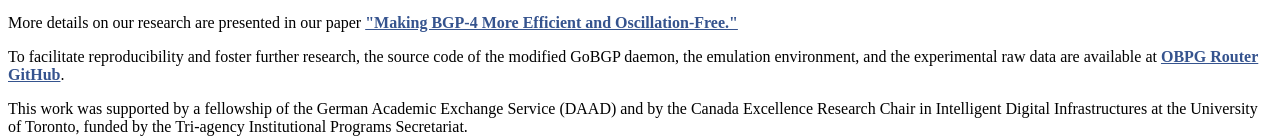
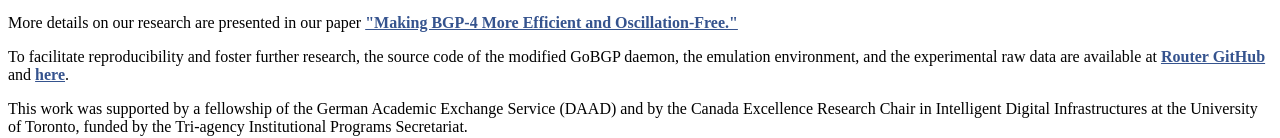
Before and after one commit to cenit-uoft/outreach, a Next.js app: page /technology/router in a window 1280 px wide. Shown: the part 431-569 px from the top of the page. Built offline with nearby package versions, Linux system fonts and the light colour scheme; no server answers.

Commit message:
adding github links for gobgp

```diff
--- a/pages/technology/router.mdx
+++ b/pages/technology/router.mdx
@@ -41,7 +41,10 @@ and from one-dimensional ranking to richer routing algebras.
 More details on our research are presented in our paper <a href="https://doi.org/10.23919/IFIPNetworking70592.2026.11578986" target="_blank" rel="noopener noreferrer" className="font-bold text-[#35538E] hover:underline">"Making BGP-4 More Efficient and Oscillation-Free."</a>
 
 To facilitate reproducibility and foster further research, the source code of the modified GoBGP daemon,
-the emulation environment, and the experimental raw data are available at <a href="" target="_blank" rel="noopener noreferrer" className="font-bold text-[#35538E] hover:underline">OBPG Router GitHub</a>.
+the emulation environment, and the experimental raw data are available at
+<a href="https://github.com/Stinktopf/gobgp" target="_blank" rel="noopener noreferrer" className="font-bold text-[#35538E] hover:underline">Router GitHub</a>
+and
+<a href="https://github.com/Stinktopf/gobgp/tree/master/vis" target="_blank" rel="noopener noreferrer" className="font-bold text-[#35538E] hover:underline">here</a>.
 
 
 This work was supported by a fellowship of the German Academic Exchange Service (DAAD) and by the Canada Excellence Research Chair
```
